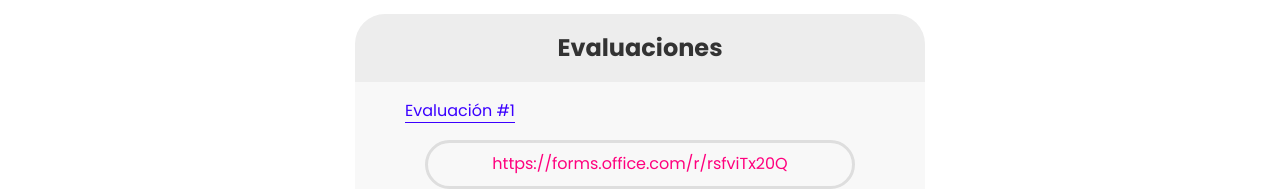
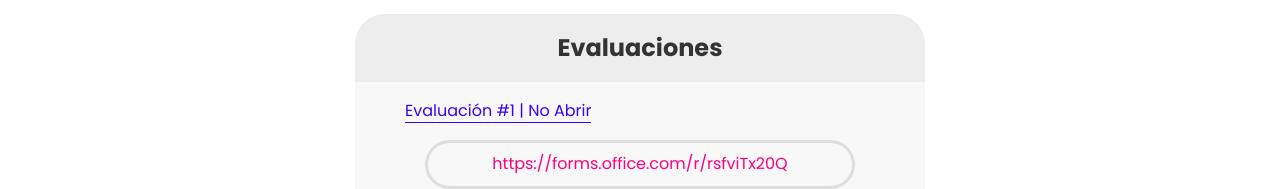
Before and after one commit to Joel-Leon/Joel-Leon.github.io, a plain HTML site: page index.html in a window 1280 px wide. Shown: the part 1546-1735 px from the top of the page. Drawn offline with Linux system fonts and the light colour scheme.

```diff
--- a/index.html
+++ b/index.html
@@ -146,7 +146,7 @@
 					</h2>
 				</div>
 				<div class="content-section__ul">
-					<label class="content-section__label">Evaluación #1</label>
+					<label class="content-section__label">Evaluación #1 | No Abrir</label>
 					<div>
 						<a href="https://forms.office.com/r/rsfviTx20Q" target="_BLANK">https://forms.office.com/r/rsfviTx20Q</a>
 					</div>
```
